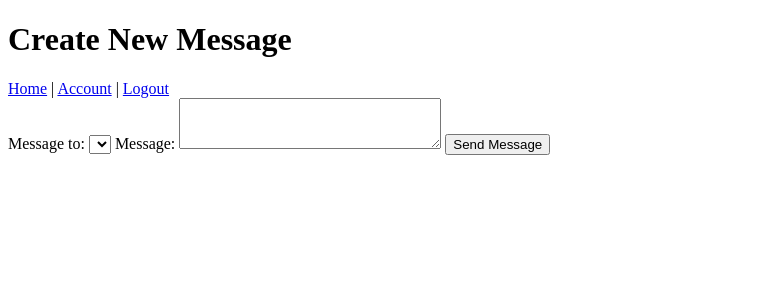
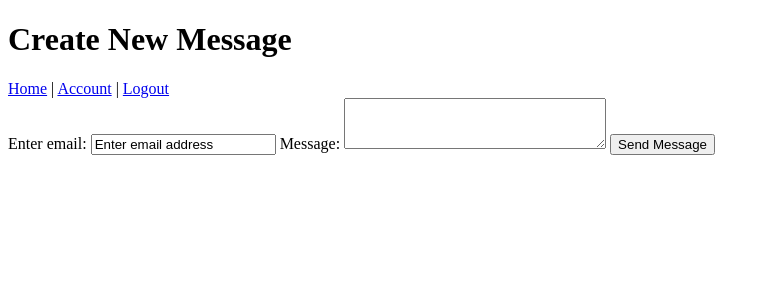
Before and after one commit to mhopes2/community_fitness, a Flask app: page /add_message in a window 1280 px wide. Shown: the top 300 px of the page, without its empty margins (0-770 px from the left). Run offline with Flask 2, Linux system fonts and the light colour scheme; the visitor is signed in with stand-in values (Sample User, id 1); data that the repository does not hold is empty.

Commit message:
Add files via upload

```diff
--- a/flask_app/templates/create_message.html
+++ b/flask_app/templates/create_message.html
@@ -14,24 +14,18 @@
             <a href="/success">Account</a> |
             <a href="/logout">Logout</a>
         </div>
-        <div><form action="/save/message" method="POST">
-            <input type="hidden" name="from_id" value={{session.user_id}}>
-            <input type="hidden" name="from_name" value={{session.first_name}}>
-                <label for="to_id">Message to:</label>
-                <select name = to_id>
-                    {% for u in users %}
-                        {% if u.id != session.user_id %}
-                            <option value={{u.id}}>{{u.first_name}} {{u.last_name}}</option>
-                        {% endif %}
-                        // <input type="hidden" name="to_id" value={{u.id}}>
-                        // <input type="hidden" name="to_name" value={{u.first_name}}>
-                    {% endfor %}
-                </select>
+        <div>
+
+            <form action="/save/message" method="POST">
+                <input type="hidden" name="from_id" value={{session.user_id}}>
+                <input type="hidden" name="from_name" value={{session.first_name}}>
+                <label for = "email">Enter email:</label>
+                <input type="email" name="email" value="Enter email address">
                 <label for="message">Message:</label>
                 <textarea class="form-control" name="message" id="message" cols="30" rows="3"></textarea>
                 <input type="submit" value="Send Message">
-            </div>
-        </form>
+            </form>
+        </div>
     </div>
 </body>
 </html>
```
